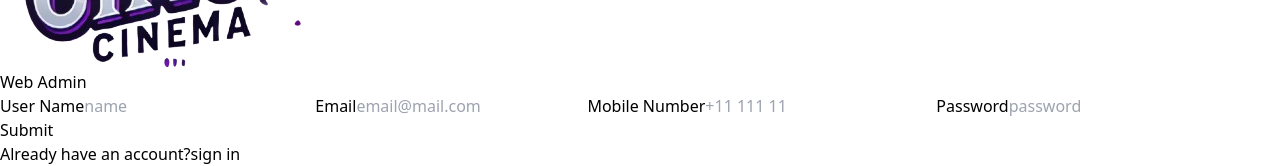
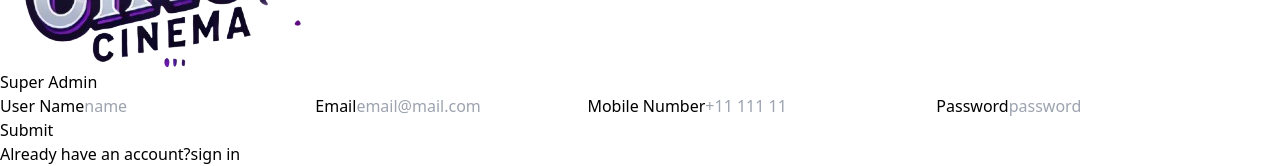
Before and after one commit to jneralrex/cinco_super_admin, a React (Vite) app: page /sign-up in a window 1280 px wide. Shown: the part 274-440 px from the top of the page. Built offline with nearby package versions, Linux system fonts and the light colour scheme; no server answers.

Commit message:
Updating

```diff
--- a/src/auth/SignUp.jsx
+++ b/src/auth/SignUp.jsx
@@ -42,8 +42,8 @@ const SignUp = () => {
         <img src={Logo} alt="" className="h-40" />
       </div>
       <div className="p-3 max-w-lg mx-auto">
-        <p className="text-center text-2xl text-gray-500 p-2">Web Admin</p>
-        {error && <p className="text-red-500 text-sm text-center">{error}</p>}
+      <p className="text-center text-2xl text-gray-500 p-2">Super Admin</p>
+      {error && <p className="text-red-500 text-sm text-center">{error}</p>}
         <form className="flex flex-col gap-4" onSubmit={register}>
           <label htmlFor="">
             User Name
```
